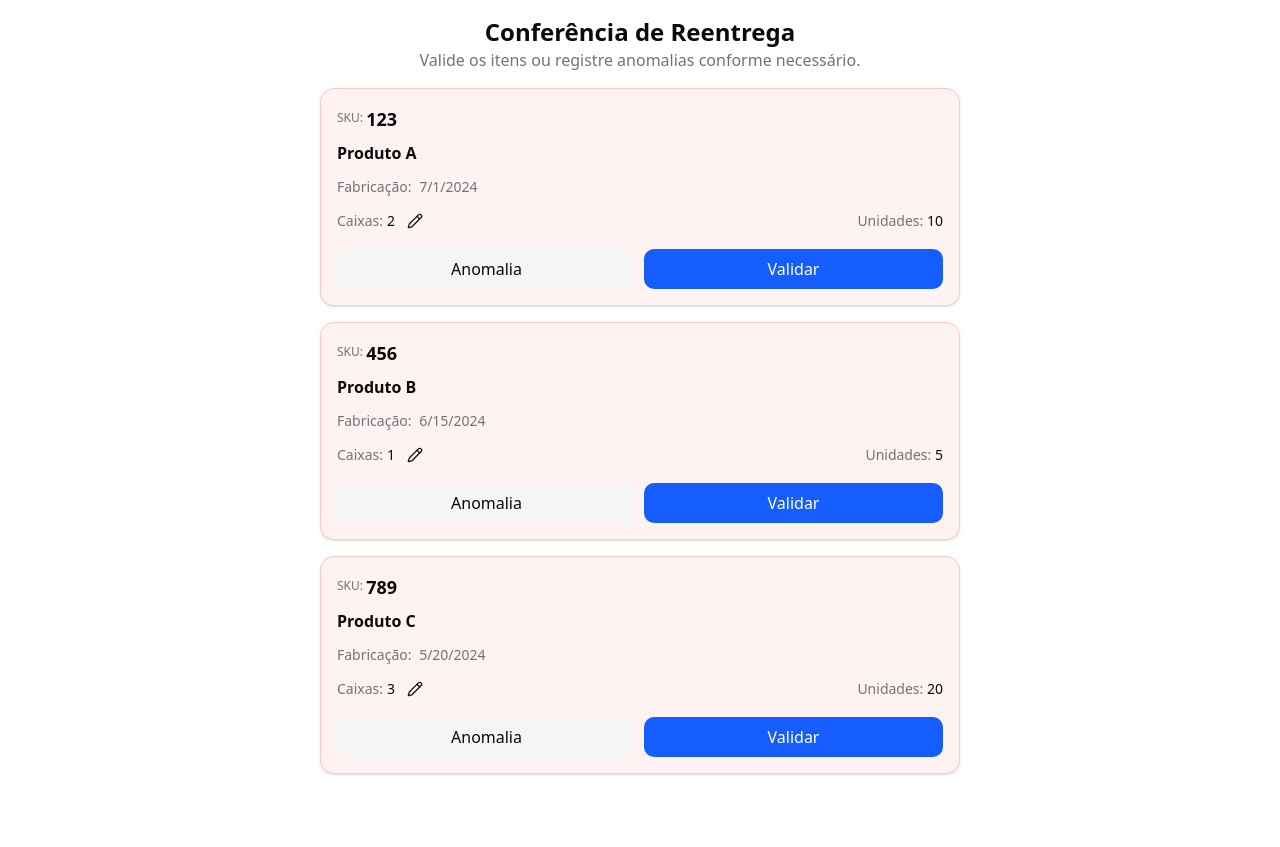
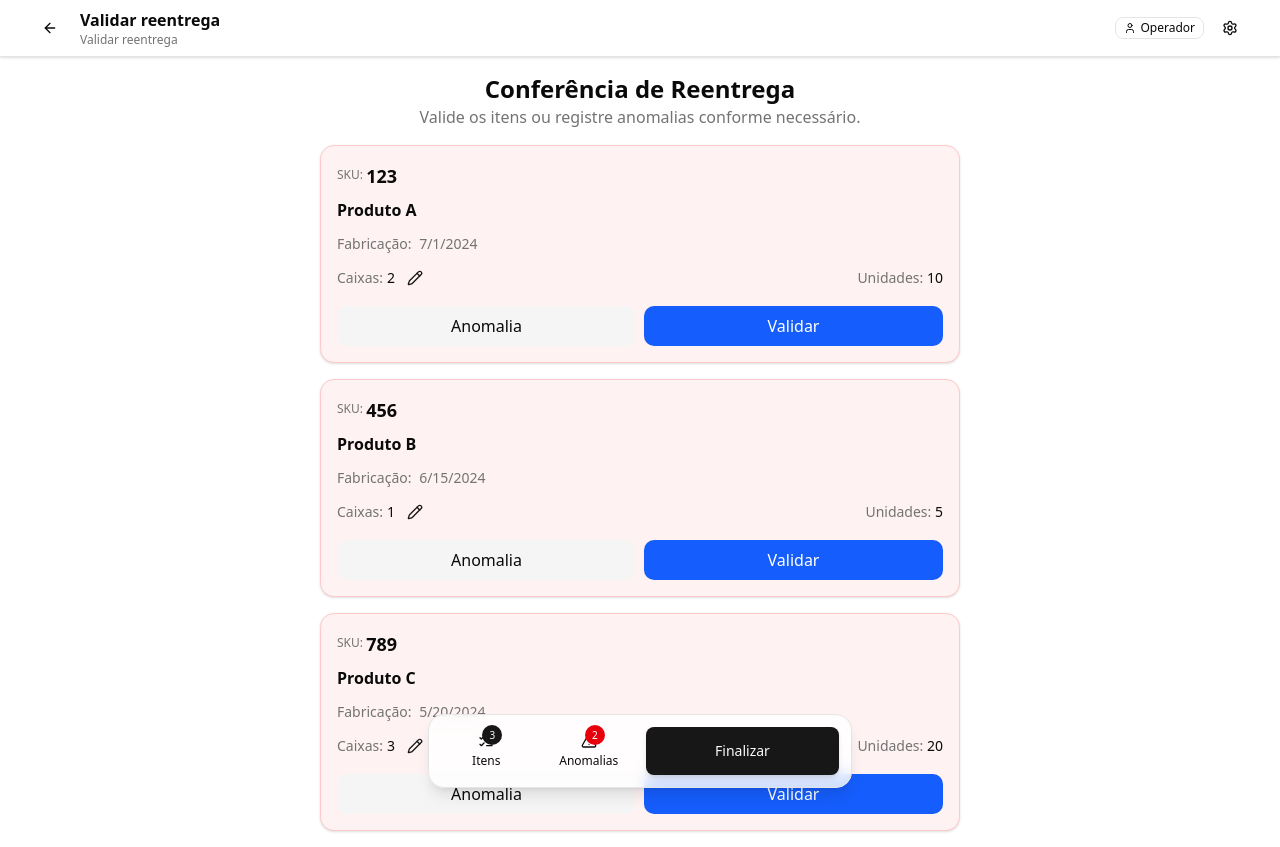
Before and after one commit to krlosrosa/pwa-lilog, a Next.js app: page /devolucao/demandas/conferenciareentrega in a window 1280 px wide. Before the commit the page ends 800 px from the top, so only its background shows below. Built offline with nearby package versions, Linux system fonts and the light colour scheme.

Commit message:
ajuste footer

```diff
--- a/src/app/devolucao/demandas/conferenciareentrega/page.tsx
+++ b/src/app/devolucao/demandas/conferenciareentrega/page.tsx
@@ -1,9 +1,10 @@
-import ConferenciaReentrega from "@/_features/devolucao/_components/conferenciaReentrega";
+
+import ValidacaoReentrega from "@/_features/devolucao/views/validacaoReentrega";
 
 export default function ConferenciaReentregaPage() {
   return (
     <div>
-      <ConferenciaReentrega />
+      <ValidacaoReentrega />
     </div>
   )
 }
```
